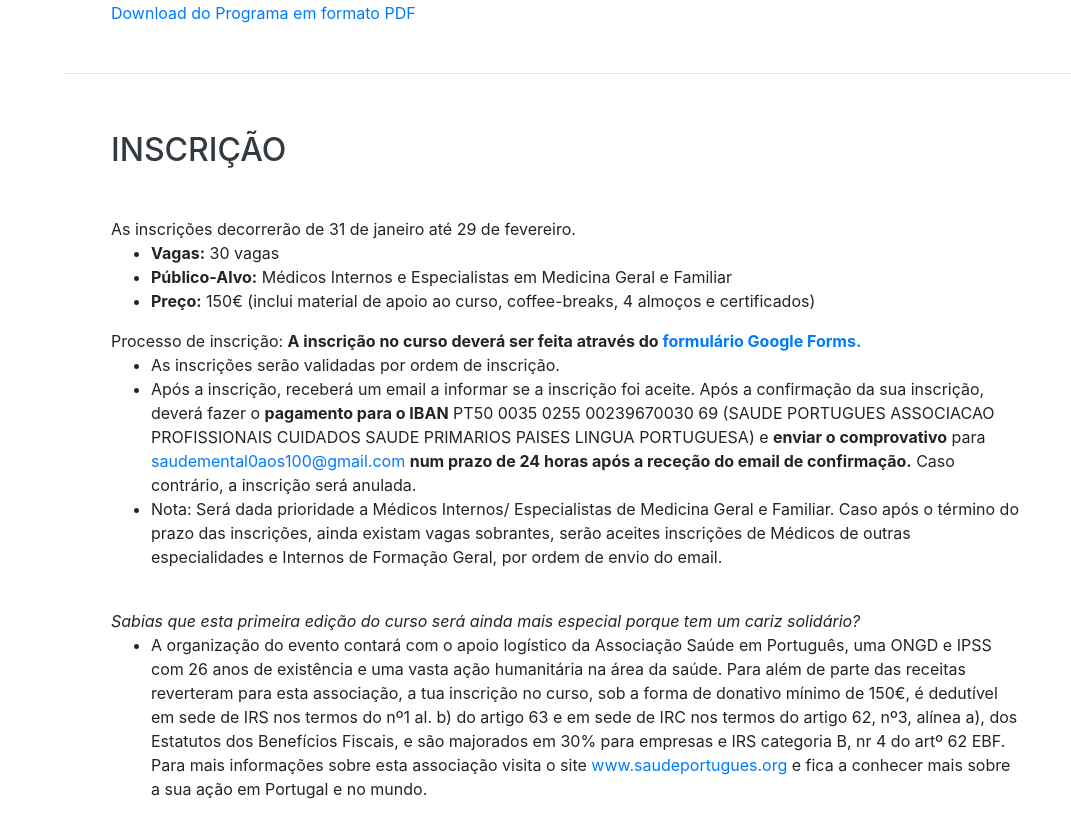
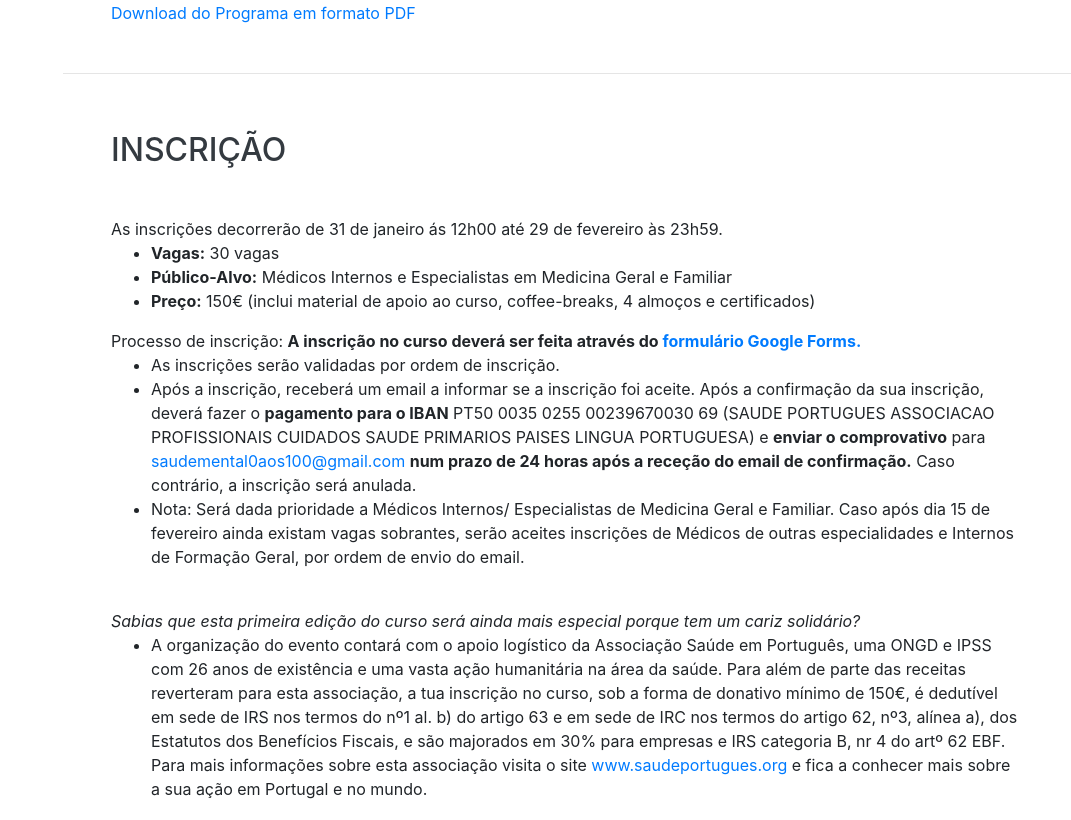
Before and after one commit to tomascarvalho/tomascarvalho.github.io, a website with bundled scripts: page index.html in a window 1280 px wide. Shown: the part 3049-3869 px from the top of the page, without its empty margins (209-1280 px from the left). Built offline with nearby package versions, Linux system fonts and the light colour scheme; a web font is replaced by a local one.

Commit message:
Update index.html

```diff
--- a/index.html
+++ b/index.html
@@ -195,7 +195,7 @@
     <section class="resume-section p-3 p-lg-5 d-flex align-items-center" id="registration">
       <div class="w-100">
         <h2 class="mb-5">Inscrição</h2>
-        As inscrições decorrerão de 31 de janeiro até 29 de fevereiro.
+        As inscrições decorrerão de 31 de janeiro ás 12h00 até 29 de fevereiro às 23h59.
 
         <ul>
           <li><strong>Vagas:</strong> 30 vagas</li>
@@ -208,7 +208,7 @@
         <ul>
           <li>As inscrições serão validadas por ordem de inscrição.</li>
           <li>Após a inscrição, receberá um email a informar se a inscrição foi aceite. Após a confirmação da sua inscrição, deverá fazer o <strong>pagamento para o IBAN</strong> PT50 0035 0255 00239670030 69 (SAUDE PORTUGUES ASSOCIACAO PROFISSIONAIS CUIDADOS SAUDE PRIMARIOS PAISES LINGUA PORTUGUESA) e <strong>enviar o comprovativo</strong> para <a href="mailto:saudemental0aos100@gmail.com" target="_top">saudemental0aos100@gmail.com</a> <strong>num prazo de 24 horas após a receção do email de confirmação.</strong> Caso contrário, a inscrição será anulada.</li>
-          <li>Nota: Será dada prioridade a Médicos Internos/ Especialistas de Medicina Geral e Familiar. Caso após o término do prazo das inscrições, ainda existam vagas sobrantes, serão aceites inscrições de Médicos de outras especialidades e Internos de Formação Geral, por ordem de envio do email.</li>
+          <li>Nota: Será dada prioridade a Médicos Internos/ Especialistas de Medicina Geral e Familiar. Caso após dia 15 de fevereiro ainda existam vagas sobrantes, serão aceites inscrições de Médicos de outras especialidades e Internos de Formação Geral, por ordem de envio do email.</li>
         </ul>
 
         <br><i>Sabias que esta primeira edição do curso será ainda mais especial porque tem um cariz solidário?</i>
```
